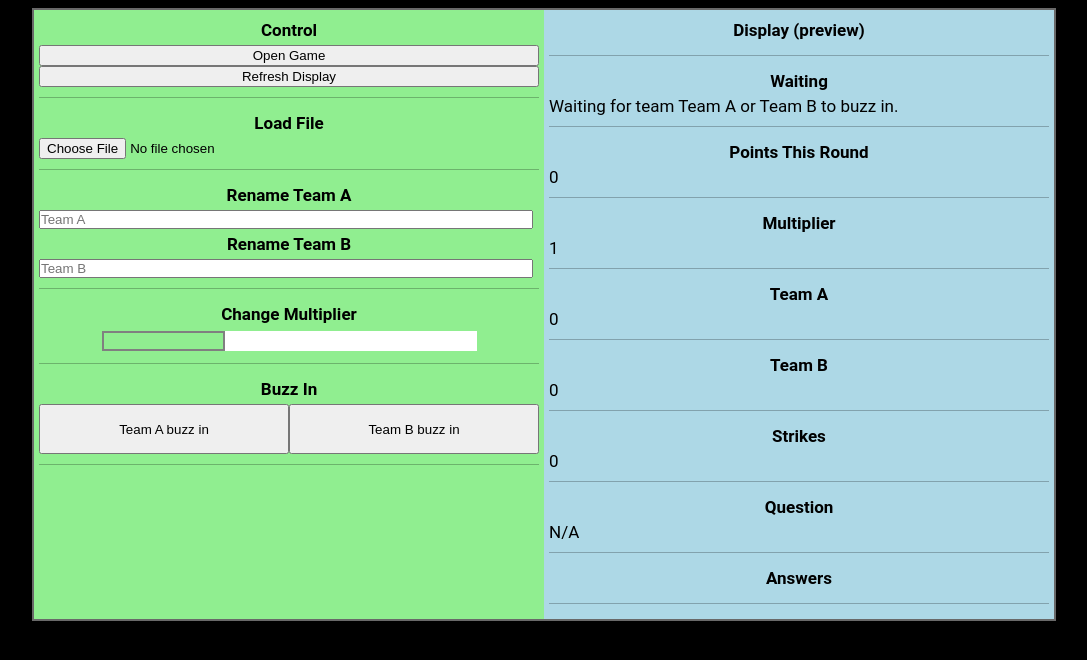
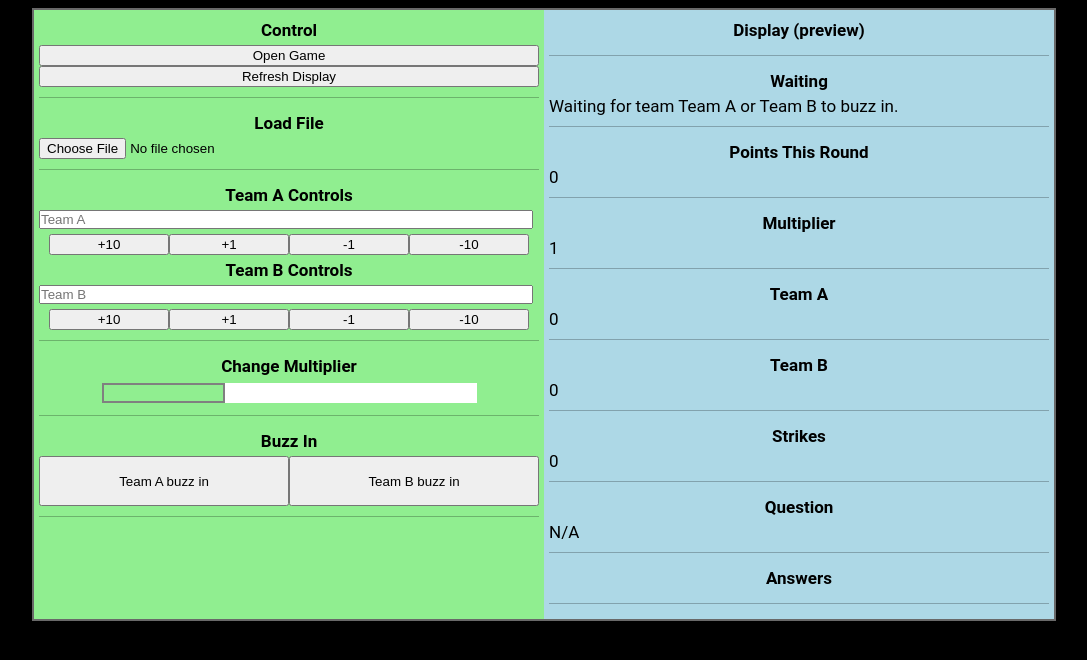
Before and after one commit to tlandart/family-feud, a plain HTML site: page app/control.html in a window 1280 px wide. Shown: the whole page, without its empty margins (96-1183 px from the left). Drawn offline with Linux system fonts and the light colour scheme.

Commit message:
Add manual point controls

```diff
--- a/app/control.html
+++ b/app/control.html
@@ -20,7 +20,7 @@
 
       <div>
         <div class="controlname">
-          <div class="paneltitle">Rename Team A</div>
+          <div class="paneltitle">Team A Controls</div>
           <input
             id="controlnameA"
             oninput="handleNameChange(true)"
@@ -28,9 +28,23 @@
             placeholder="Team A"
             maxlength="33"
           />
+          <div class="controlpointswrapper">
+            <button class="controlpoints" onclick="handleManuallyAddPoints(true, 10)">
+              +10
+            </button>
+            <button class="controlpoints" onclick="handleManuallyAddPoints(true, 1)">
+              +1
+            </button>
+            <button class="controlpoints" onclick="handleManuallyAddPoints(true, -1)">
+              -1
+            </button>
+            <button class="controlpoints" onclick="handleManuallyAddPoints(true, -10)">
+              -10
+            </button>
+          </div>
         </div>
         <div class="controlname">
-          <div class="paneltitle">Rename Team B</div>
+          <div class="paneltitle">Team B Controls</div>
           <input
             id="controlnameB"
             oninput="handleNameChange(false)"
@@ -38,6 +52,20 @@
             placeholder="Team B"
             maxlength="33"
           />
+          <div class="controlpointswrapper">
+            <button class="controlpoints" onclick="handleManuallyAddPoints(false, 10)">
+              +10
+            </button>
+            <button class="controlpoints" onclick="handleManuallyAddPoints(false, 1)">
+              +1
+            </button>
+            <button class="controlpoints" onclick="handleManuallyAddPoints(false, -1)">
+              -1
+            </button>
+            <button class="controlpoints" onclick="handleManuallyAddPoints(false, -10)">
+              -10
+            </button>
+          </div>
         </div>
         <div class="paneldivider"></div>
       </div>
--- a/app/control.js
+++ b/app/control.js
@@ -209,6 +209,15 @@ function handleNameChange(team) {
   updateDisplay(gameState);
 }
 
+function handleManuallyAddPoints(team, num) {
+  if (team)
+    gameState.pointsA += num
+  else
+    gameState.pointsB += num
+
+  updateDisplay(gameState);
+}
+
 function handleMultiplierChange() {
   let multElem = document.getElementById("controlmultiplier");
   gameState.multiplier = multElem.value;
--- a/app/controlstyle.css
+++ b/app/controlstyle.css
@@ -93,6 +93,16 @@ body {
   padding: 0;
 }
 
+.controlpointswrapper {
+  display: flex;
+  justify-content: center;
+  margin-top: 5px;
+}
+
+.controlpoints {
+  width: 24%;
+}
+
 .controlmultiplier {
   display: flex;
   justify-content: center;
```
